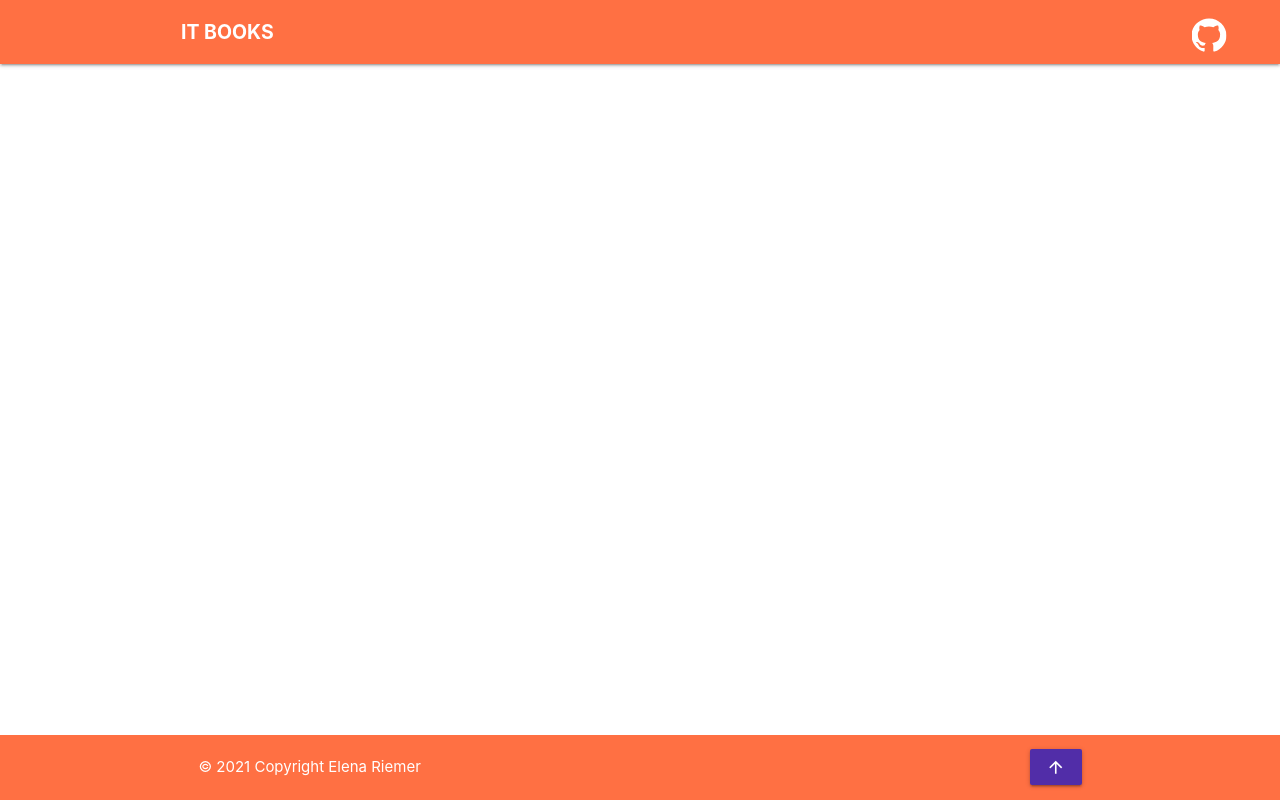
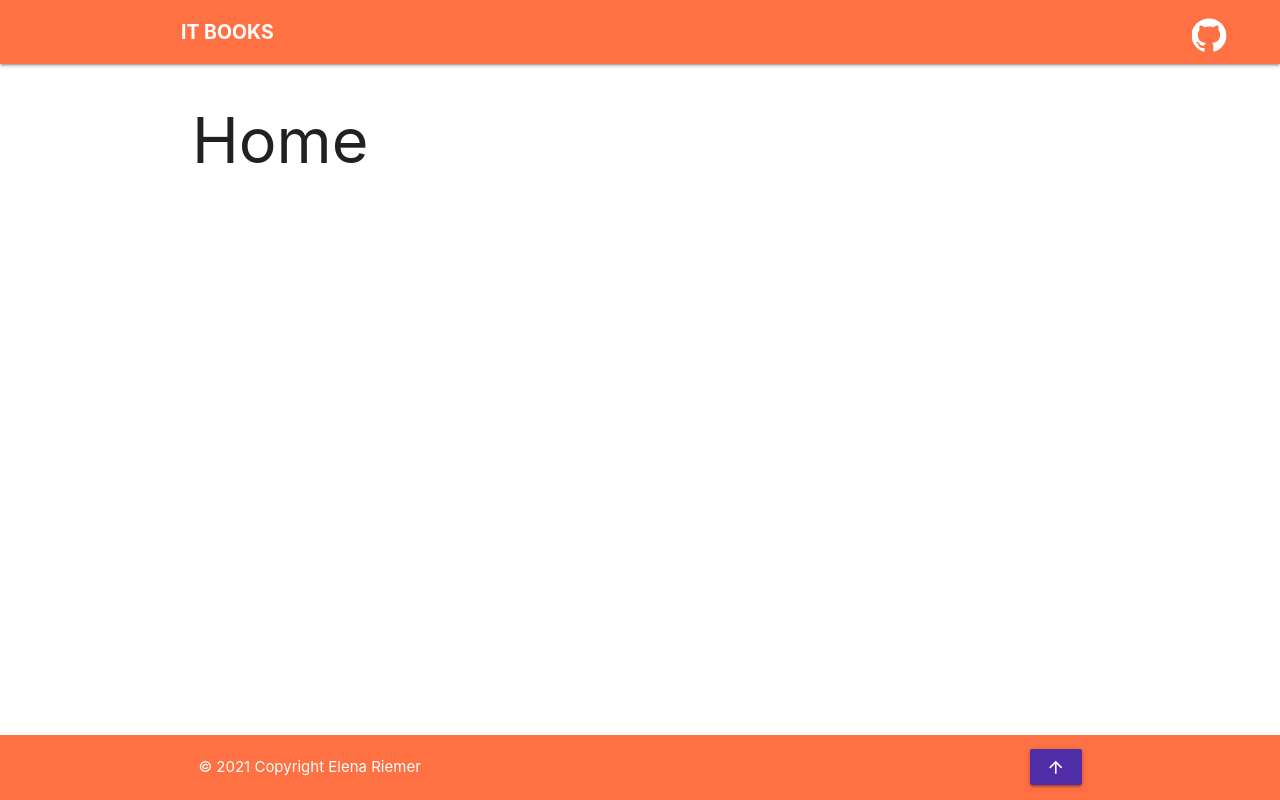
Before and after one commit to lenariem/react-recepies-finder-app, a React (Create React App) app: page /about in a window 1280 px wide. Built offline with nearby package versions, Linux system fonts and the light colour scheme.

Commit message:
old routing

```diff
--- a/src/App.js
+++ b/src/App.js
@@ -1,12 +1,26 @@
+import { BrowserRouter, Route, Switch } from 'react-router-dom';
 import Header from './components/Header/Header.jsx';
 import Footer from './components/Footer/Footer.jsx';
 import './App.css';
+import Home from './pages/Home.jsx';
+import About from './pages/About.jsx';
+import Contact from './pages/Contact.jsx';
 
 
 function App() {
   return (
     <div className="App">
       <Header />
+
+      <main className='container content'>
+        <BrowserRouter>
+          <Switch>
+            <Route path="/" component={Home}/>
+            <Route path="/about" component={About}/>
+            <Route path="/contact" component={Contact}/>
+          </Switch>
+        </BrowserRouter>
+      </main>
       <Footer />
     </div>
   );
--- /dev/null
+++ b/src/pages/About.jsx
@@ -0,0 +1,9 @@
+import React from 'react'
+
+export default function About() {
+    return (
+        <div>
+            <h1>About</h1>
+        </div>
+    )
+}
--- /dev/null
+++ b/src/pages/Contact.jsx
@@ -0,0 +1,9 @@
+import React from 'react'
+
+export default function Contact() {
+    return (
+        <div>
+            <h1>Contact</h1>
+        </div>
+    )
+}
--- /dev/null
+++ b/src/pages/Home.jsx
@@ -0,0 +1,9 @@
+import React from 'react'
+
+export default function Home() {
+    return (
+        <div>
+            <h1>Home</h1>
+        </div>
+    )
+}
```
